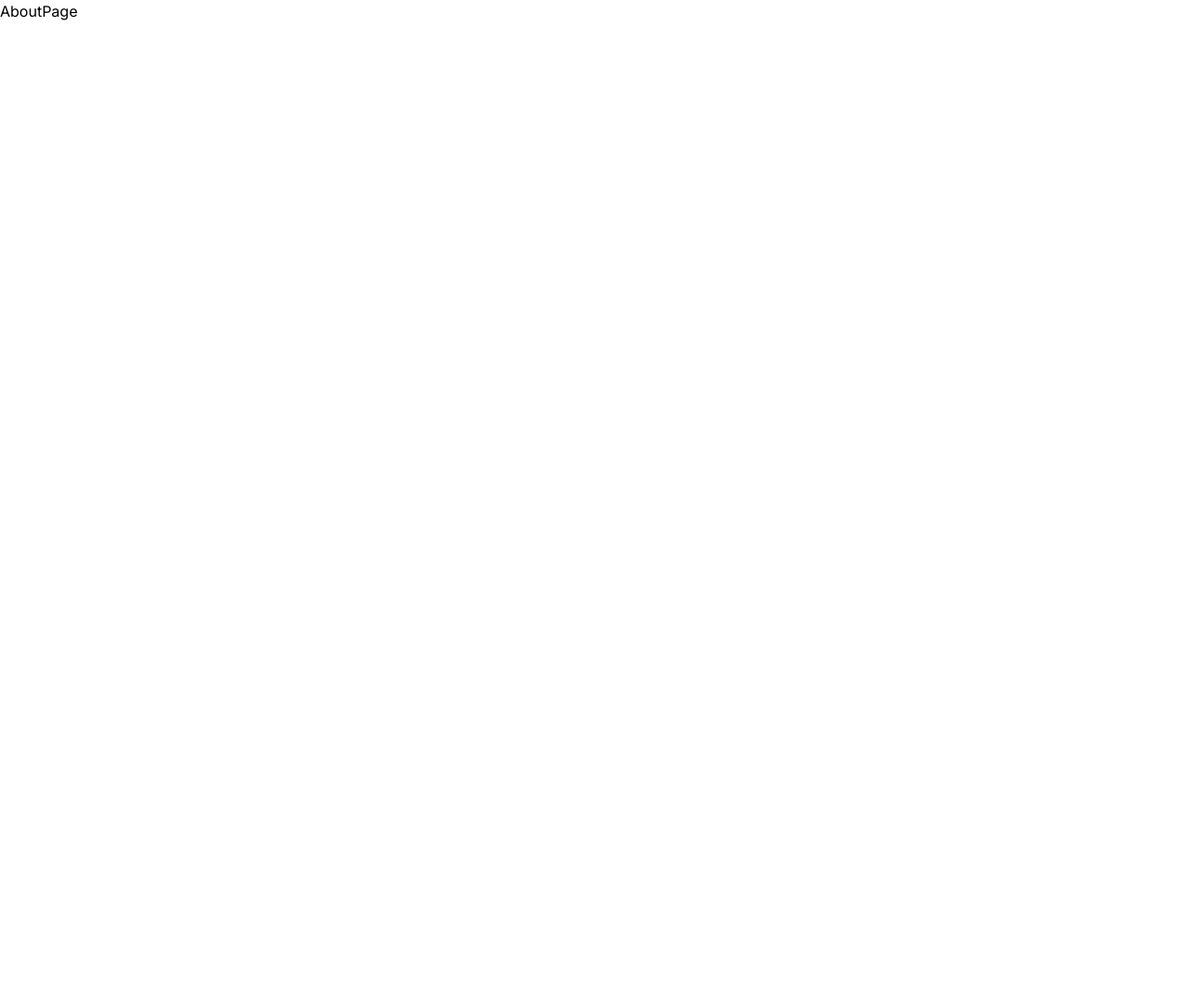
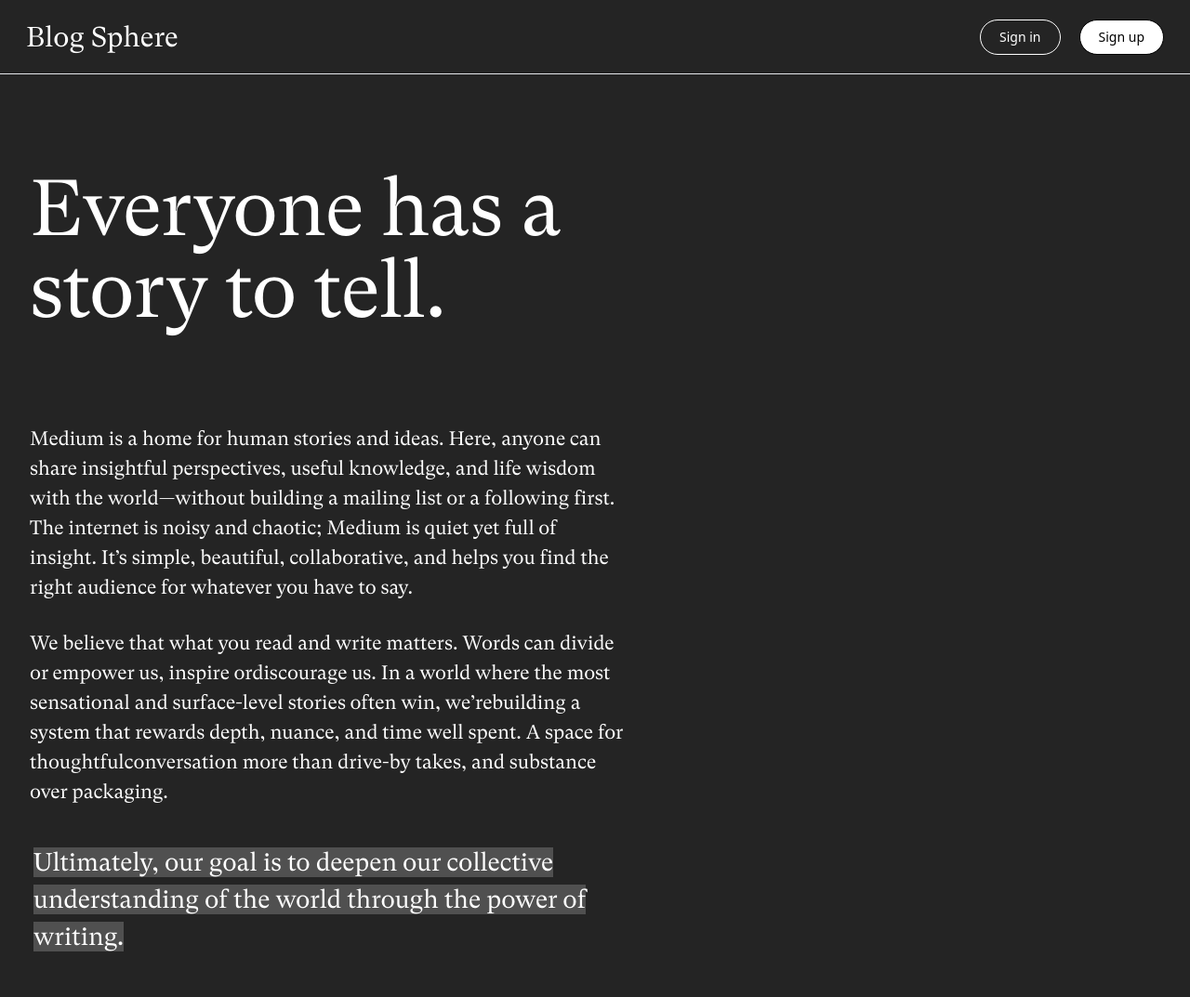
Before and after one commit to munirahmad9959/Blog-Sphere, a Next.js app: page /about in a window 1280 px wide. Shown: the top 1073 px of the page at 93% size. Before the commit the page ends 800 px from the top, so only its background shows below. Built offline with nearby package versions, Linux system fonts and the light colour scheme.

Commit message:
About page UI

```diff
--- /dev/null
+++ b/src/app/about/layout.js
@@ -0,0 +1,22 @@
+export const metadata = {
+    title: "Blog Sphere",
+    description: "Blog Sphere is a platform for sharing and exploring diverse stories. Join a community of writers and creators, empowered by intuitive tools and a supportive environment.",
+};
+
+
+
+// pages/about/layout.js
+
+export default function AboutLayout({ children }) {
+    return (
+        <div style={{
+            backgroundColor: '#242424',
+            minHeight: '100vh',
+            color: "white",
+            fontFamily: "CustomFont",
+            maxWidth: "100vw"
+        }}>
+            {children}
+        </div>
+    );
+}
--- a/src/app/about/page.js
+++ b/src/app/about/page.js
@@ -1,10 +1,55 @@
 import React from 'react'
+import Link from 'next/link'
 
 const page = () => {
     return (
-        <div>
-            AboutPage
-        </div>
+        <>
+            <div className='header '>
+                <nav className='flex justify-between h-[80px] border-b items-center px-7'>
+                    <h1 className='text-3xl'><Link href={"/"}>Blog Sphere</Link></h1>
+                    <ul className='flex gap-5'>
+                        <li><button className='px-5 py-2 border border-white rounded-full font-sans text-sm'>Sign in</button></li>
+                        <li><button className='px-5 py-2 border border-black rounded-full font-sans text-sm bg-white text-black'>Sign up</button></li>
+                    </ul>
+                </nav>
+            </div>
+            <div className="main ml-[32px] w-1/2 leading-[88px] tracking-tighter font-[400]">
+                <h2 className='mt-[100px] mb-[100px] text-[85px]' >Everyone has a story to tell.</h2>
+                <p className='text-[21px] leading-[32px] tracking-[-0.003em]'>Medium is a home for human stories and ideas. Here, anyone can share insightful perspectives, useful knowledge, and life wisdom with the world—without building a mailing list or a following first. The internet is noisy and chaotic; Medium is quiet yet full of insight. It’s simple, beautiful, collaborative, and helps you find the right audience for whatever you have to say.</p>
+
+                <p className='mt-7 text-[21px] leading-[32px] tracking-[-0.003em]'>
+                    We believe that what you read and write matters. Words can divide or empower us, inspire ordiscourage us. In a world where the most sensational and surface-level stories often win, we’rebuilding a system that rewards depth, nuance, and time well spent. A space for thoughtfulconversation more than drive-by takes, and substance over packaging.
+                </p>
+
+                <blockquote className='mt-10 bg-[#242424] p-1'>
+                    <p className='bg-[rgba(255,255,255,0.2)] font-[300] text-[27px] leading-[32px] tracking-[-0.003em] mb-2 w-[max-content]'>
+                        Ultimately, our goal is to deepen our collective
+                    </p>
+                    <p className='bg-[rgba(255,255,255,0.2)] font-[300] text-[27px] leading-[32px] tracking-[-0.003em] mb-2 w-[max-content]'>
+                        understanding of the world through the power of
+                    </p>
+                    <p className='bg-[rgba(255,255,255,0.2)] font-[300] text-[27px] leading-[32px] tracking-[-0.003em] w-[max-content]'>
+                        writing.
+                    </p>
+                </blockquote>
+
+                <p className='mt-10 text-[21px] leading-[32px] tracking-[-0.003em]'>Over 100 million people connect and share their wisdom on Medium every month. Many are professional writers, but just as many aren’t — they’re CEOs, computer scientists, U.S. presidents, amateur novelists, and anyone burning with a story they need to get out into the world. They write about what they’re working on, what’s keeping them up at night, what they’ve lived through, and what they’ve learned that the rest of us might want to know too.</p>
+
+                <p className='mt-7 text-[21px] leading-[32px] tracking-[-0.003em]'>
+                    Instead of selling ads or selling your data, we’re supported by a growing community of <span className="underline cursor-pointer">Blog Sphere members</span> who align with our mission. If you’re new here, <span className="underline cursor-pointer">start exploring</span>. Dive deeper into whatever matters to you. Find a post that helps you learn something new, or reconsider something familiar—and then <span className="underline cursor-pointer">share your own story</span>.
+                </p>
+
+
+
+                <br /><br />
+                <br /><br />
+                <br /><br />
+                <br /><br />
+                <br /><br />
+                <br /><br />
+
+            </div>
+        </>
     )
 }
 
--- a/src/app/globals.css
+++ b/src/app/globals.css
@@ -1,6 +1,10 @@
 @tailwind base;
 @tailwind components;
 @tailwind utilities;
+
+/* playfair styles.css
+@import url('https://fonts.googleapis.com/css2?family=Playfair+Display:ital,wght@0,400..900;1,400..900&display=swap'); */
+
 
 @layer components {
   .scrollBar {
@@ -23,4 +27,5 @@
 /* Apply the custom font globally or to specific elements */
 body {
   font-family: "CustomFont", sans-serif;
+  background-color: #F7F4ED;
 }
--- a/src/app/layout.js
+++ b/src/app/layout.js
@@ -5,7 +5,7 @@
 
 export const metadata = {
   title: "Blog Sphere",
-  description: "Generated by create next app",
+  description: "Blog Sphere is a user-friendly platform for creating, sharing, and exploring diverse blog content. Ideal for both beginners and experienced writers, it offers customizable templates, multimedia integration, and community engagement.",
 };
 
 export default function RootLayout({ children }) {
--- a/src/app/page.js
+++ b/src/app/page.js
@@ -1,12 +1,16 @@
 import React from "react";
 import Navbar from "@/components/Navbar";
 import Banner from "@/components/Banner";
+import Footer from "@/components/Footer";
 
 export default function Home() {
   return (
     <>
-      <Navbar />
-      <Banner />
+      <div className="h-screen overflow-x-hidden">
+        <Navbar />
+        <Banner />
+        <Footer />
+      </div>
     </>
   );
 }
--- a/src/components/Banner.jsx
+++ b/src/components/Banner.jsx
@@ -4,9 +4,22 @@
 
 const Banner = () => {
   return (
-    <div>
-      banner
-    </div>
+    <>
+      <div className="container max-w-full h-[77%] flex box-border border-b-[1px]">
+        <div className="leftContainer flex-1 mt-20 ml-20">
+          <h1 className='font-normal text-[120px] font-playfair text-[#242424] leading-[100px]  tracking-tighter'>Human <br /> stories & ideas</h1>
+          <div className='text mt-10 font-sans text-xl font-medium'>
+            <p>A place to read, write, and deepen your understanding</p>
+          </div>
+          <div className="btn">
+            <button className='px-12 rounded-full py-3 bg-black text-white mt-14'>Start Reading</button>
+          </div>
+        </div>
+        <div className="rightContainer">
+          <img src="/medium-banner-img.webp" width={460} height={600} alt="" className="object-cover -mt-12" />
+        </div>
+      </div >
+    </>
   )
 }
 
--- /dev/null
+++ b/src/components/Footer.jsx
@@ -0,0 +1,22 @@
+import React from 'react'
+
+const Footer = () => {
+  return (
+    <div className='relative z-10 bg-[#F7F4ED] h-[55px] border-t border-black'>
+      <ul className='text-gray-600 font-sans text-xs flex gap-3 justify-center items-center h-full cursor-pointer'>
+        <li>Help</li>
+        <li>Status</li>
+        <li>About</li>
+        <li>Careers</li>
+        <li>Press</li>
+        <li>Blog</li>
+        <li>Privacy</li>
+        <li>Terms</li>
+        <li>Text to speech</li>
+        <li>Teams</li>
+      </ul>
+    </div>
+  )
+}
+
+export default Footer
--- a/src/components/Navbar.jsx
+++ b/src/components/Navbar.jsx
@@ -2,14 +2,12 @@
 
 import React, { useState } from 'react'
 import Link from 'next/link'
-// import WriteModal from '@/modals/WriteModal';
-// import SignInModal from '@/modals/SignInModal';
 
 const SignInModal = ({ isVisible, onClose, handleSignInWithEmail }) => {
   if (!isVisible) return null;
 
   return (
-    <div className='fixed inset-0 bg-black bg-opacity-50 flex justify-center'>
+    <div className='fixed inset-0 bg-black bg-opacity-50 flex justify-center z-20'>
       <div className='bg-white p-6 rounded-lg flex items-center flex-col w-[50vw] relative max-h-[100vh] overflow-auto scrollBar'>
         <div className="closeForm absolute top-3 right-3">
           <svg onClick={() => onClose()} width="29" height="29" className="cursor-pointer ie fq if hm"><path fillRule="evenodd" d="m20.13 8.11-5.61 5.61-5.609-5.61-.801.801 5.61 5.61-5.61 5.61.801.8 5.61-5.609 5.61 5.61.8-.801-5.609-5.61 5.61-5.61"></path></svg>
@@ -88,7 +86,7 @@
   if (!isVisible) return null;
 
   return (
-    <div className='fixed inset-0 bg-black bg-opacity-50 flex justify-center'>
+    <div className='fixed inset-0 bg-black bg-opacity-50 flex justify-center z-20'>
       <div className='bg-white p-6 rounded-lg flex items-center flex-col w-[50vw] min-h-screen relative'>
         <div className="closeForm absolute top-3 right-3">
           <svg onClick={() => onClose()} width="29" height="29" className="cursor-pointer ie fq if hm"><path fillRule="evenodd" d="m20.13 8.11-5.61 5.61-5.609-5.61-.801.801 5.61 5.61-5.61 5.61.801.8 5.61-5.609 5.61 5.61.8-.801-5.609-5.61 5.61-5.61"></path></svg>
@@ -152,7 +150,7 @@
   if (!isVisible) return null;
 
   return (
-    <div className='fixed inset-0 bg-black bg-opacity-50 flex justify-center'>
+    <div className='fixed inset-0 bg-black bg-opacity-50 flex justify-center z-20'>
       <div className='bg-white p-6 rounded-lg flex items-center flex-col w-[50vw] min-h-screen relative'>
         <div className="closeForm absolute top-3 right-3">
           <svg onClick={() => onClose()} width="29" height="29" className="cursor-pointer ie fq if hm"><path fillRule="evenodd" d="m20.13 8.11-5.61 5.61-5.609-5.61-.801.801 5.61 5.61-5.61 5.61.801.8 5.61-5.609 5.61 5.61.8-.801-5.609-5.61 5.61-5.61"></path></svg>
@@ -180,7 +178,7 @@
 const SignUpWithEmail = ({ isVisible, onClose, handleWriteClick }) => {
   if (!isVisible) return null
   return (
-    <div className='fixed inset-0 bg-black bg-opacity-50 flex justify-center'>
+    <div className='fixed inset-0 bg-black bg-opacity-50 flex justify-center z-20'>
       <div className='bg-white p-6 rounded-lg flex items-center flex-col w-[50vw] min-h-screen relative'>
         <div className="closeForm absolute top-3 right-3">
           <svg onClick={() => onClose()} width="29" height="29" className="cursor-pointer ie fq if hm"><path fillRule="evenodd" d="m20.13 8.11-5.61 5.61-5.609-5.61-.801.801 5.61 5.61-5.61 5.61.801.8 5.61-5.609 5.61 5.61.8-.801-5.609-5.61 5.61-5.61"></path></svg>
@@ -255,16 +253,16 @@
 
   return (
     <>
-      <nav className='flex justify-between items-center w-[100vw] h-[75px] px-16 border-b-[1px] border-black ' style={{ fontFamily: 'CustomFont, sans-serif' }}>
+      <nav className='flex justify-between items-center w-[100vw] h-[75px] px-16 border-b-[1px] border-black z-10 relative bg-[#F7F4ED] ' style={{ fontFamily: 'CustomFont, sans-serif' }}>
         <Link href={"/"}>
           <span className='font-semibold font-serif text-3xl'>BlogSphere</span>
         </Link>
-        <ul className='flex gap-5 items-center'>
+        <ul className='flex gap-5 items-center font-normal text-base font-sans'>
           <li><Link href={"/about"}>Our Story</Link></li>
           <li><Link href={"/membership"}>Membership</Link></li>
           <li onClick={handleWriteClick} className='cursor-pointer'>Write</li>
           <li className='cursor-pointer' onClick={handleSignInClick}>Sign in</li>
-          <li><button className='px-3 rounded-full py-2 bg-black text-white'>Get Started</button></li>
+          <li><button className='px-3 rounded-full py-2 bg-black text-white' onClick={handleWriteClick}>Get Started</button></li>
         </ul>
       </nav>
 
--- a/tailwind.config.js
+++ b/tailwind.config.js
@@ -12,6 +12,9 @@
         "gradient-conic":
           "conic-gradient(from 180deg at 50% 50%, var(--tw-gradient-stops))",
       },
+      fontFamily: {
+        playfair: ['"Playfair Display"', 'serif'], // Add Playfair Display
+      },
     },
   },
   plugins: [],
```
